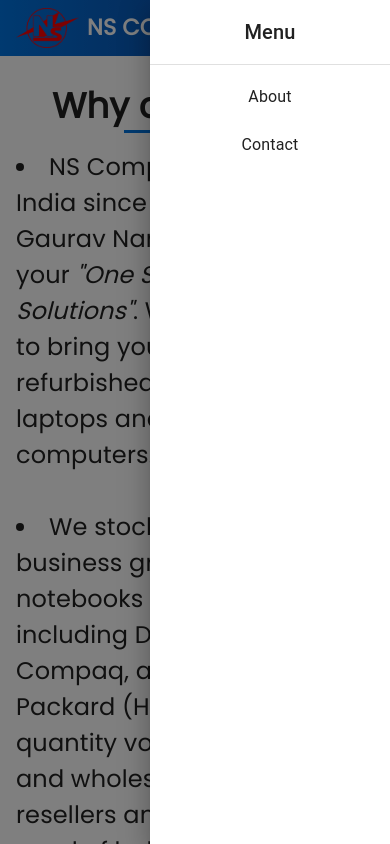
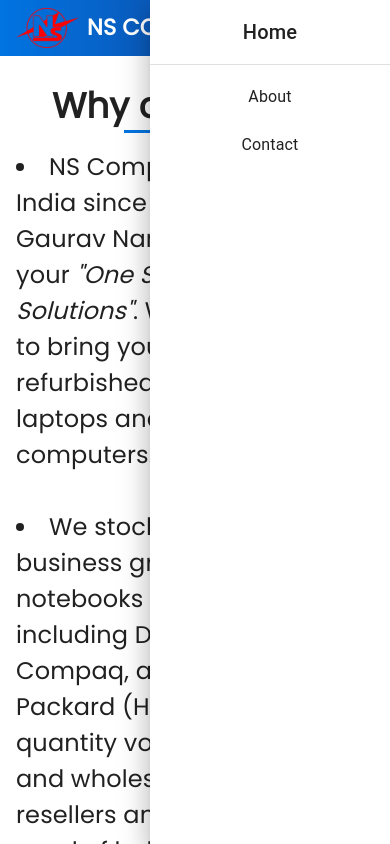
Before and after one commit to Piyush-0109/nscomputerhub, a React (Create React App) app: page /about in a window 390 px wide. Both pictures are taken after a click on the button "open drawer". Shown: the top 844 px of the page. Built offline with nearby package versions, Linux system fonts and the light colour scheme.

Commit message:
hide backdrop for mobile view

```diff
--- a/src/components/About/index.jsx
+++ b/src/components/About/index.jsx
@@ -37,7 +37,7 @@
                     width="100%"
                     height="400"
                     style={{ border: 0 }}
-                    loading="lazy"
+                    loading="eager"
                     referrerPolicy="no-referrer-when-downgrade"
                 ></iframe>
             </Container>
--- a/src/components/Appbar/index.jsx
+++ b/src/components/Appbar/index.jsx
@@ -32,9 +32,9 @@
   };
 
   const drawer = (
-    <Box onClick={handleDrawerToggle} sx={{ textAlign: 'center' }}>
+    <Box sx={{ textAlign: 'center' }}>
       <Typography variant="h6" sx={{ my: 2 }}>
-        Menu
+        Home
       </Typography>
       <Divider />
       <List>
@@ -42,7 +42,7 @@
           <ListItem key={item} disablePadding >
             <ListItemButton sx={{ textAlign: 'center' }} component="button" onClick={() => {
               navigate(`/${String(item).toLowerCase()}`)
-
+              handleDrawerToggle()
             }
             }>
               <ListItemText primary={item} />
@@ -138,6 +138,7 @@
           onClose={handleDrawerToggle}
           ModalProps={{
             keepMounted: true, // Better open performance on mobile.
+            hideBackdrop: true
           }}
           sx={{
             display: { xs: 'block', sm: 'none' },
```
Also changed, not shown: firebase.json (added), 2 other files (tests, documents, lock files or other folders).
